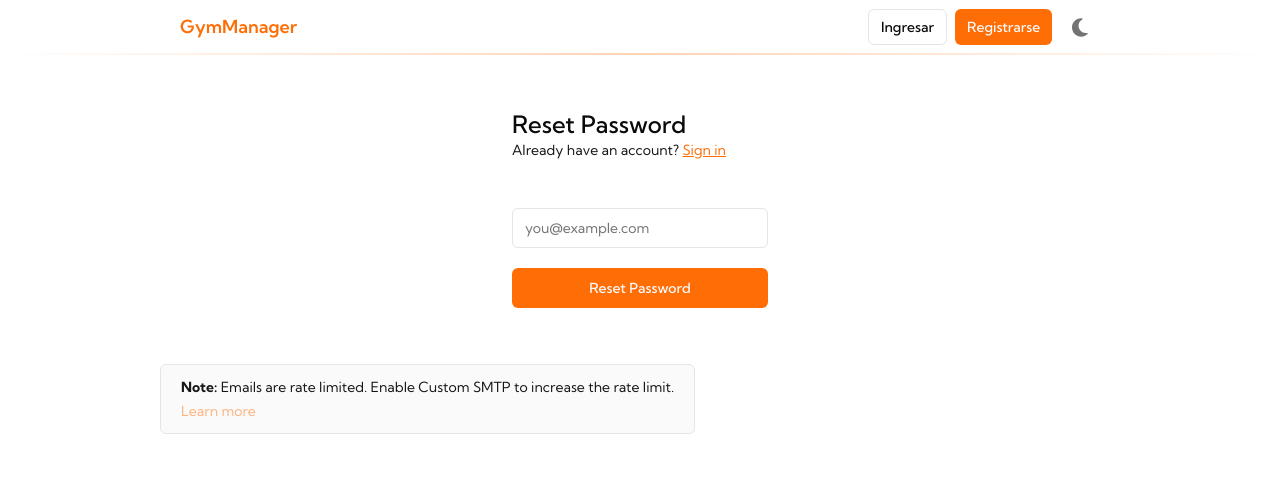
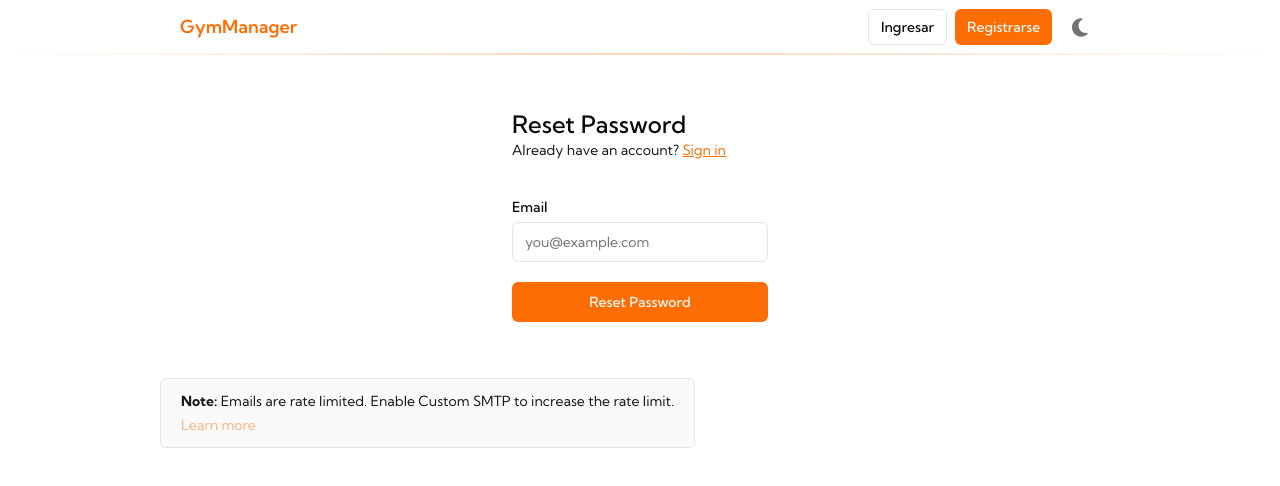
Before and after one commit to fepa0110/gym-manager, a Next.js app: page /forgot-password in a window 1280 px wide. Shown: the top 486 px of the page. Built offline with nearby package versions, Linux system fonts and the light colour scheme; no server answers.

Commit message:
fix: :bug: Arreglado parametros errones en Label de forgot-password page

```diff
--- a/app/(auth-pages)/forgot-password/page.tsx
+++ b/app/(auth-pages)/forgot-password/page.tsx
@@ -23,7 +23,7 @@ export default async function ForgotPassword(props: {
           </p>
         </div>
         <div className="flex flex-col gap-2 [&>input]:mb-3 mt-8">
-          <Label htmlFor="email">Email</Label>
+          <Label text="Email" />
           <Input name="email" placeholder="you@example.com" required />
           <SubmitButton formAction={forgotPasswordAction}>
             Reset Password
```
